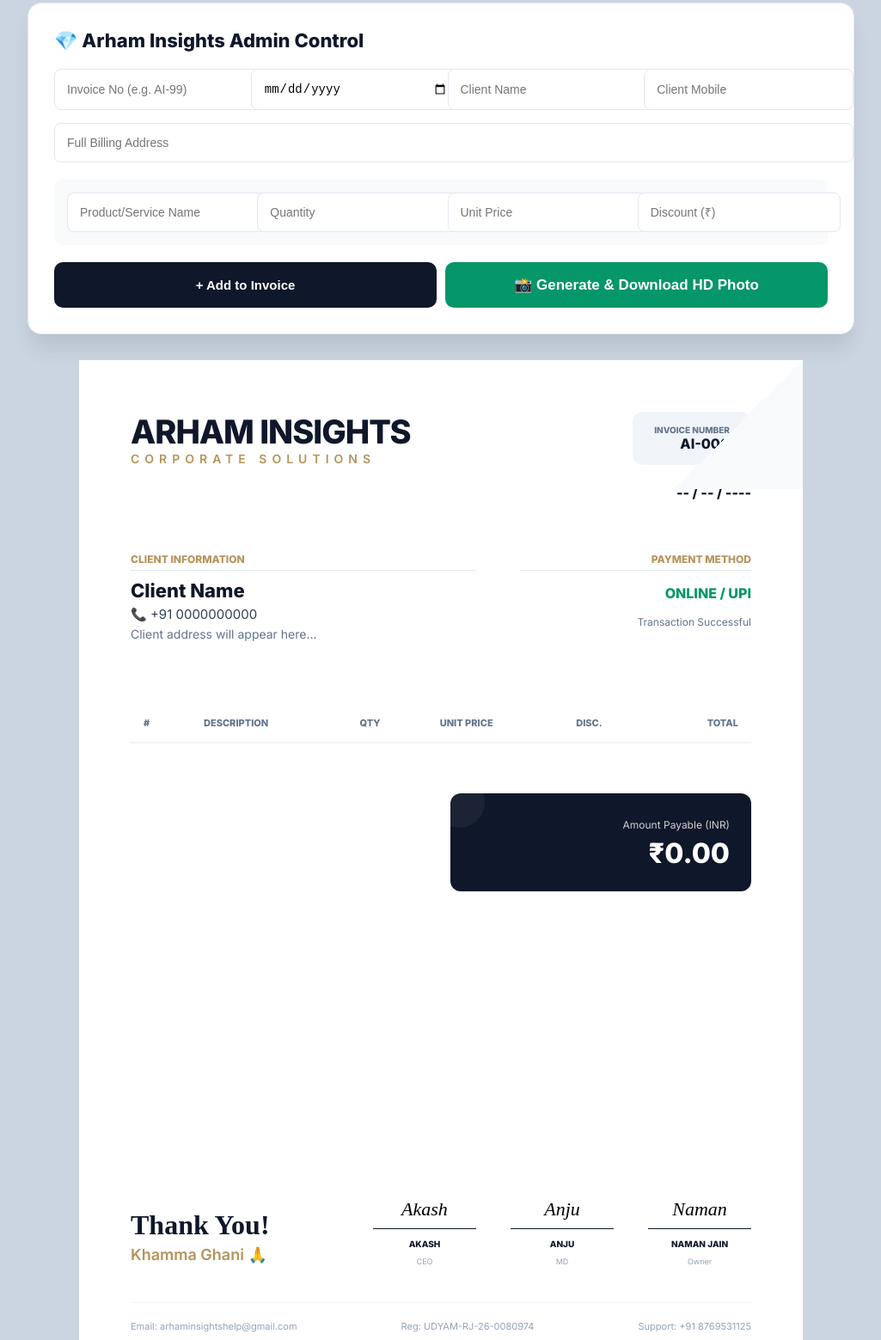
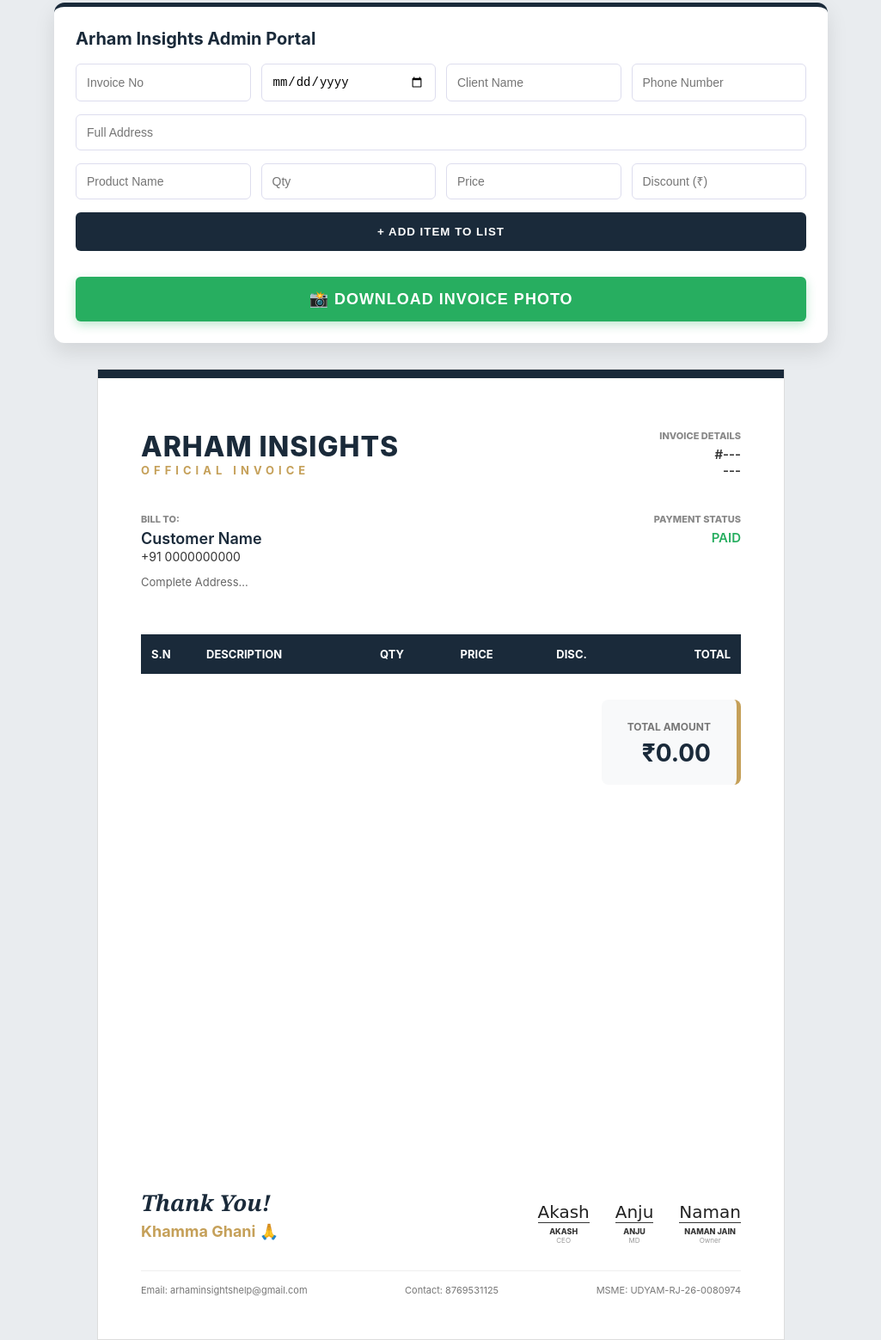
Before and after one commit to arhaminsights/Invoice-, a plain HTML site: page index.html in a window 1280 px wide. Shown: the part 17-1576 px from the top of the page at 86% size, without its empty margins (127-1152 px from the left). Drawn offline with nearby package versions, Linux system fonts and the light colour scheme; a web font is replaced by a local one.

Commit message:
Update index.html

```diff
--- a/index.html
+++ b/index.html
@@ -3,264 +3,207 @@
 <head>
     <meta charset="UTF-8">
     <meta name="viewport" content="width=device-width, initial-scale=1.0">
-    <title>Arham Insights | Premium Invoice Portal</title>
-    <link href="https://fonts.googleapis.com/css2?family=Inter:wght@400;600;800&family=Playfair+Display:ital,wght@1,600&display=swap" rel="stylesheet">
+    <title>Arham Insights - Professional Photo Invoice</title>
     <script src="https://cdnjs.cloudflare.com/ajax/libs/html-to-image/1.11.1/html-to-image.min.js"></script>
+    <style>
+        :root { --primary: #1a2a3a; --gold: #c5a059; --light-bg: #f8f9fa; }
+        body { font-family: 'Inter', 'Segoe UI', sans-serif; background: #e9ecef; margin: 0; padding: 10px; color: #333; }
 
-    <style>
-        :root { --brand: #0f172a; --accent: #94a3b8; --gold: #b5935b; --success: #059669; }
-        body { font-family: 'Inter', sans-serif; background: #cbd5e1; margin: 0; padding: 20px; color: #1e293b; }
+        /* Admin Controls */
+        .admin-card { background: white; max-width: 850px; margin: 10px auto; padding: 25px; border-radius: 12px; box-shadow: 0 10px 25px rgba(0,0,0,0.1); border-top: 5px solid var(--primary); }
+        .grid-4 { display: grid; grid-template-columns: repeat(auto-fit, minmax(180px, 1fr)); gap: 12px; margin-bottom: 15px; }
+        input { width: 100%; padding: 12px; border: 1.5px solid #dde; border-radius: 6px; box-sizing: border-box; transition: 0.3s; font-size: 14px; }
+        input:focus { border-color: var(--gold); outline: none; box-shadow: 0 0 8px rgba(197,160,89,0.2); }
 
-        /* Admin Dashboard */
-        .admin-panel { background: #ffffff; max-width: 900px; margin: 0 auto 30px; padding: 30px; border-radius: 16px; box-shadow: 0 20px 25px -5px rgba(0,0,0,0.1); border: 1px solid #e2e8f0; }
-        .panel-title { font-size: 22px; font-weight: 800; color: var(--brand); margin-bottom: 20px; display: flex; align-items: center; gap: 10px; }
-        .input-group { display: grid; grid-template-columns: repeat(auto-fit, minmax(200px, 1fr)); gap: 15px; margin-bottom: 15px; }
-        input { width: 100%; padding: 14px; border: 1.5px solid #e2e8f0; border-radius: 8px; font-size: 14px; transition: all 0.2s; }
-        input:focus { border-color: var(--brand); outline: none; box-shadow: 0 0 0 4px rgba(15, 23, 42, 0.1); }
+        .btn { padding: 15px; border: none; border-radius: 6px; cursor: pointer; font-weight: 700; text-transform: uppercase; letter-spacing: 1px; transition: 0.3s; }
+        .btn-add { background: var(--primary); color: white; width: 100%; margin-bottom: 10px; }
+        .btn-download { background: #27ae60; color: white; width: 100%; font-size: 18px; margin-top: 20px; box-shadow: 0 4px 12px rgba(39,174,96,0.3); }
 
-        .action-btns { display: flex; gap: 10px; margin-top: 20px; }
-        .btn { flex: 1; padding: 16px; border: none; border-radius: 10px; font-weight: 700; cursor: pointer; transition: 0.3s; font-size: 15px; }
-        .btn-add { background: var(--brand); color: white; }
-        .btn-add:hover { background: #1e293b; transform: translateY(-2px); }
-        .btn-photo { background: var(--success); color: white; font-size: 17px; }
-        .btn-photo:hover { opacity: 0.9; transform: translateY(-2px); box-shadow: 0 10px 15px -3px rgba(5, 150, 105, 0.4); }
-
-        /* THE INVOICE SHEET (A4 MASTERPIECE) */
-        .invoice-wrapper { width: 100%; overflow-x: auto; padding-bottom: 50px; }
+        /* THE INVOICE SHEET (A4 Style) */
+        .preview-scroll { width: 100%; overflow-x: auto; padding: 20px 0; }
         #invoice-sheet {
-            width: 842px; min-height: 1191px; background: white; margin: 0 auto;
-            padding: 60px; box-sizing: border-box; display: flex; flex-direction: column;
-            position: relative; color: #334155;
+            width: 800px; min-height: 1130px; background: white; margin: 0 auto;
+            padding: 50px; box-sizing: border-box; display: flex; flex-direction: column;
+            position: relative; border: 1px solid #ddd;
         }
 
-        /* Premium Decorations */
-        .corner-design { position: absolute; top: 0; right: 0; width: 150px; height: 150px; background: linear-gradient(135deg, transparent 50%, #f8fafc 50%); }
+        .top-bar { position: absolute; top: 0; left: 0; width: 100%; height: 10px; background: var(--primary); }
+        .header { display: flex; justify-content: space-between; align-items: flex-start; margin-top: 20px; margin-bottom: 40px; }
+        .brand-box h1 { margin: 0; font-size: 32px; color: var(--primary); letter-spacing: 1px; font-weight: 800; }
+        .brand-box p { margin: 0; color: var(--gold); font-weight: 700; letter-spacing: 5px; font-size: 13px; }
 
-        .header-top { display: flex; justify-content: space-between; align-items: flex-start; margin-bottom: 60px; }
-        .logo-area h1 { margin: 0; font-size: 38px; font-weight: 800; color: var(--brand); letter-spacing: -1px; }
-        .logo-area p { margin: 0; font-size: 14px; font-weight: 600; color: var(--gold); letter-spacing: 6px; text-transform: uppercase; }
+        .info-grid { display: grid; grid-template-columns: 1fr 1fr; gap: 40px; margin-bottom: 30px; }
+        .info-label { font-size: 11px; text-transform: uppercase; color: #888; font-weight: 800; margin-bottom: 5px; }
+        .info-value { font-size: 15px; font-weight: 600; margin: 0; }
 
-        .inv-meta { text-align: right; }
-        .meta-box { background: #f1f5f9; padding: 15px 25px; border-radius: 12px; display: inline-block; }
-        .meta-label { font-size: 10px; font-weight: 800; color: #64748b; text-transform: uppercase; display: block; }
-        .meta-value { font-size: 16px; font-weight: 700; color: var(--brand); }
+        table { width: 100%; border-collapse: collapse; margin-top: 10px; }
+        th { background: var(--primary); color: white; padding: 15px 12px; text-align: left; font-size: 13px; text-transform: uppercase; }
+        td { border-bottom: 1px solid #eee; padding: 15px 12px; font-size: 14px; color: #444; }
+        tr:last-child td { border-bottom: 2px solid var(--primary); }
 
-        .client-section { display: grid; grid-template-columns: 1.5fr 1fr; gap: 50px; margin-bottom: 40px; }
-        .section-h { font-size: 12px; font-weight: 800; color: var(--gold); text-transform: uppercase; margin-bottom: 10px; border-bottom: 1px solid #e2e8f0; padding-bottom: 5px; }
-        .client-name { font-size: 22px; font-weight: 700; color: var(--brand); margin: 0; }
+        .summary-wrapper { margin-top: 30px; display: flex; justify-content: flex-end; }
+        .total-card { background: var(--light-bg); padding: 20px 30px; border-radius: 8px; border-right: 5px solid var(--gold); text-align: right; }
+        .total-card h2 { margin: 5px 0 0 0; font-size: 28px; color: var(--primary); }
 
-        /* Elegant Table */
-        table { width: 100%; border-collapse: separate; border-spacing: 0 8px; margin: 20px 0; }
-        th { padding: 15px; text-align: left; font-size: 11px; font-weight: 800; color: #64748b; text-transform: uppercase; border-bottom: 2px solid #f1f5f9; }
-        td { padding: 18px 15px; background: #ffffff; border-bottom: 1px solid #f1f5f9; font-size: 14px; }
-        .row-total { font-weight: 700; color: var(--brand); text-align: right; }
+        /* Compact Signatures Bottom-Right */
+        .footer-main { margin-top: auto; padding-top: 50px; display: flex; justify-content: space-between; align-items: flex-end; }
+        .thank-you h3 { margin: 0; font-family: 'Georgia', serif; font-size: 26px; color: var(--primary); font-style: italic; }
 
-        .total-area { margin-top: 30px; display: flex; justify-content: flex-end; }
-        .total-box { width: 300px; background: var(--brand); color: white; padding: 25px; border-radius: 12px; text-align: right; position: relative; overflow: hidden; }
-        .total-box::after { content: ''; position: absolute; top: -20px; left: -20px; width: 60px; height: 60px; background: rgba(255,255,255,0.05); border-radius: 50%; }
-        .total-label { font-size: 12px; font-weight: 400; opacity: 0.8; }
-        .total-val { font-size: 32px; font-weight: 800; margin: 5px 0 0 0; }
+        .sig-group { display: flex; gap: 30px; text-align: center; }
+        .sig-font { font-family: 'Brush Script MT', cursive; font-size: 20px; color: #222; margin: 0; line-height: 1; }
+        .sig-line { border-top: 1px solid #333; margin-top: 2px; padding-top: 4px; font-size: 9px; font-weight: 800; text-transform: uppercase; }
+        .sig-role { font-size: 8px; color: #999; }
 
-        /* Stylish Signatures */
-        .footer-sig { margin-top: auto; padding-top: 60px; display: flex; justify-content: space-between; align-items: flex-end; }
-        .thank-you h2 { font-family: 'Playfair Display', serif; font-size: 32px; color: var(--brand); margin: 0; }
-        .thank-you p { font-weight: 600; color: var(--gold); margin: 5px 0; font-size: 18px; }
-
-        .sig-container { display: flex; gap: 40px; }
-        .sig-card { text-align: center; }
-        .sig-img { font-family: 'Playfair Display', serif; font-style: italic; font-size: 22px; color: #000; margin: 0; height: 30px; }
-        .sig-line { width: 120px; border-top: 1.5px solid var(--brand); margin: 5px auto; }
-        .sig-name { font-size: 10px; font-weight: 800; text-transform: uppercase; color: var(--brand); }
-        .sig-post { font-size: 9px; color: #94a3b8; }
-
-        .company-legal { border-top: 1px solid #f1f5f9; margin-top: 40px; padding-top: 20px; font-size: 11px; color: #94a3b8; display: flex; justify-content: space-between; font-weight: 500; }
+        .bottom-details { border-top: 1px solid #eee; margin-top: 30px; padding-top: 15px; font-size: 11px; color: #777; display: flex; justify-content: space-between; }
     </style>
 </head>
 <body>
 
-<div class="admin-panel">
-    <div class="panel-title">💎 Arham Insights Admin Control</div>
-    <div class="input-group">
-        <input type="text" id="inNo" placeholder="Invoice No (e.g. AI-99)" oninput="sync()">
+<div class="admin-card">
+    <h2 style="margin-top:0; color:var(--primary); font-size:20px;">Arham Insights Admin Portal</h2>
+    <div class="grid-4">
+        <input type="text" id="inNo" placeholder="Invoice No" oninput="sync()">
         <input type="date" id="inDate" oninput="sync()">
         <input type="text" id="inName" placeholder="Client Name" oninput="sync()">
-        <input type="text" id="inPhone" placeholder="Client Mobile" oninput="sync()">
+        <input type="text" id="inPhone" placeholder="Phone Number" oninput="sync()">
     </div>
-    <input type="text" id="inAddr" placeholder="Full Billing Address" oninput="sync()" style="margin-bottom:20px;">
+    <input type="text" id="inAddr" placeholder="Full Address" oninput="sync()" style="width:100%; margin-bottom:15px;">
 
-    <div class="input-group" style="background:#f8fafc; padding:15px; border-radius:10px;">
-        <input type="text" id="pName" placeholder="Product/Service Name">
-        <input type="number" id="pQty" placeholder="Quantity">
-        <input type="number" id="pPrice" placeholder="Unit Price">
+    <div class="grid-4">
+        <input type="text" id="pName" placeholder="Product Name">
+        <input type="number" id="pQty" placeholder="Qty">
+        <input type="number" id="pPrice" placeholder="Price">
         <input type="number" id="pDisc" placeholder="Discount (₹)">
     </div>
-
-    <div class="action-btns">
-        <button class="btn btn-add" onclick="addRow()">+ Add to Invoice</button>
-        <button class="btn btn-photo" onclick="downloadInvoice()">📸 Generate & Download HD Photo</button>
-    </div>
+    <button class="btn btn-add" onclick="addItem()">+ Add Item To List</button>
+    <button class="btn btn-download" onclick="captureImage()">📸 Download Invoice Photo</button>
 </div>
 
-<div class="invoice-wrapper">
+<div class="preview-scroll">
     <div id="invoice-sheet">
-        <div class="corner-design"></div>
-
-        <div class="header-top">
-            <div class="logo-area">
+        <div class="top-bar"></div>
+        <div class="header">
+            <div class="brand-box">
                 <h1>ARHAM INSIGHTS</h1>
-                <p>Corporate Solutions</p>
+                <p>OFFICIAL INVOICE</p>
             </div>
-            <div class="inv-meta">
-                <div class="meta-box">
-                    <span class="meta-label">Invoice Number</span>
-                    <span class="meta-value" id="outNo">AI-000</span>
-                </div>
-                <div style="margin-top:10px;">
-                    <span class="meta-label">Date of Issue</span>
-                    <span class="meta-value" id="outDate">-- / -- / ----</span>
-                </div>
+            <div style="text-align:right">
+                <div class="info-label">Invoice Details</div>
+                <p class="info-value">#<span id="outNo">---</span></p>
+                <p class="info-value" id="outDate">---</p>
             </div>
         </div>
 
-        <div class="client-section">
+        <div class="info-grid">
             <div>
-                <div class="section-h">Client Information</div>
-                <p class="client-name" id="outName">Client Name</p>
-                <p style="margin:5px 0; font-size:15px;">📞 +91 <span id="outPhone">0000000000</span></p>
-                <p style="margin:5px 0; color:#64748b; font-size:14px; max-width:300px;" id="outAddr">Client address will appear here...</p>
+                <div class="info-label">Bill To:</div>
+                <p class="info-value" id="outName" style="color:var(--primary); font-size:18px;">Customer Name</p>
+                <p style="margin:2px 0; font-size:14px;">+91 <span id="outPhone">0000000000</span></p>
+                <p id="outAddr" style="font-size:13px; color:#666;">Complete Address...</p>
             </div>
             <div style="text-align:right">
-                <div class="section-h">Payment Method</div>
-                <p style="font-weight:700; color:var(--success);">ONLINE / UPI</p>
-                <p style="font-size:12px; color:#64748b;">Transaction Successful</p>
+                <div class="info-label">Payment Status</div>
+                <p class="info-value" style="color:#27ae60">PAID</p>
             </div>
         </div>
 
         <table>
             <thead>
                 <tr>
-                    <th width="40">#</th>
+                    <th width="40">S.N</th>
                     <th>Description</th>
                     <th>Qty</th>
-                    <th>Unit Price</th>
+                    <th>Price</th>
                     <th>Disc.</th>
                     <th style="text-align:right">Total</th>
                 </tr>
             </thead>
-            <tbody id="invoiceItems">
-                </tbody>
+            <tbody id="tableBody"></tbody>
         </table>
 
-        <div class="total-area">
-            <div class="total-box">
-                <span class="total-label">Amount Payable (INR)</span>
-                <h2 class="total-val" id="gTotal">₹0.00</h2>
+        <div class="summary-wrapper">
+            <div class="total-card">
+                <span style="font-size:12px; font-weight:700; color:#777">TOTAL AMOUNT</span>
+                <h2 id="gTotal">₹0.00</h2>
             </div>
         </div>
 
-        <div class="footer-sig">
+        <div class="footer-main">
             <div class="thank-you">
-                <h2>Thank You!</h2>
-                <p>Khamma Ghani 🙏</p>
+                <h3>Thank You!</h3>
+                <p style="color:var(--gold); font-weight:700; font-size:18px; margin:5px 0">Khamma Ghani 🙏</p>
             </div>
-            <div class="sig-container">
-                <div class="sig-card">
-                    <p class="sig-img">Akash</p>
-                    <div class="sig-line"></div>
-                    <span class="sig-name">Akash</span><br><span class="sig-post">CEO</span>
+            <div class="sig-group">
+                <div class="sig-item">
+                    <p class="sig-font">Akash</p>
+                    <div class="sig-line">Akash</div>
+                    <div class="sig-role">CEO</div>
                 </div>
-                <div class="sig-card">
-                    <p class="sig-img">Anju</p>
-                    <div class="sig-line"></div>
-                    <span class="sig-name">Anju</span><br><span class="sig-post">MD</span>
+                <div class="sig-item">
+                    <p class="sig-font">Anju</p>
+                    <div class="sig-line">Anju</div>
+                    <div class="sig-role">MD</div>
                 </div>
-                <div class="sig-card">
-                    <p class="sig-img">Naman</p>
-                    <div class="sig-line"></div>
-                    <span class="sig-name">Naman Jain</span><br><span class="sig-post">Owner</span>
+                <div class="sig-item">
+                    <p class="sig-font">Naman</p>
+                    <div class="sig-line">Naman Jain</div>
+                    <div class="sig-role">Owner</div>
                 </div>
             </div>
         </div>
 
-        <div class="company-legal">
+        <div class="bottom-details">
             <span>Email: arhaminsightshelp@gmail.com</span>
-            <span>Reg: UDYAM-RJ-26-0080974</span>
-            <span>Support: +91 8769531125</span>
+            <span>Contact: 8769531125</span>
+            <span>MSME: UDYAM-RJ-26-0080974</span>
         </div>
     </div>
 </div>
 
 <script>
-    let rows = [];
-
+    let items = [];
     function sync() {
-        document.getElementById('outNo').innerText = document.getElementById('inNo').value || 'AI-000';
-        document.getElementById('outDate').innerText = document.getElementById('inDate').value || '--/--/----';
-        document.getElementById('outName').innerText = document.getElementById('inName').value || 'Client Name';
-        document.getElementById('outPhone').innerText = document.getElementById('inPhone').value || '0000000000';
-        document.getElementById('outAddr').innerText = document.getElementById('inAddr').value || 'Client address will appear here...';
+        document.getElementById('outNo').innerText = document.getElementById('inNo').value || '---';
+        document.getElementById('outDate').innerText = document.getElementById('inDate').value || '---';
+        document.getElementById('outName').innerText = document.getElementById('inName').value || 'Customer Name';
+        document.getElementById('outPhone').innerText = document.getElementById('outPhone').value || '0000000000';
+        document.getElementById('outAddr').innerText = document.getElementById('inAddr').value || 'Complete Address...';
     }
 
-    function addRow() {
+    function addItem() {
         const name = document.getElementById('pName').value;
         const qty = parseFloat(document.getElementById('pQty').value) || 1;
         const price = parseFloat(document.getElementById('pPrice').value) || 0;
         const disc = parseFloat(document.getElementById('pDisc').value) || 0;
-
-        if(!name || price <= 0) return alert("Pehle product ki sahi detail daalo!");
-
+        if(!name) return alert("Detail bharo bhai!");
         const total = (qty * price) - disc;
-        rows.push({name, qty, price, disc, total});
-
-        updateTable();
-
-        // Clear fields
+        items.push({name, qty, price, disc, total});
+        render();
         document.getElementById('pName').value = '';
         document.getElementById('pQty').value = '';
         document.getElementById('pPrice').value = '';
         document.getElementById('pDisc').value = '';
     }
 
-    function updateTable() {
-        const body = document.getElementById('invoiceItems');
-        body.innerHTML = '';
-        let grand = 0;
-
-        rows.forEach((r, i) => {
-            grand += r.total;
-            body.innerHTML += `
-                <tr>
-                    <td>${i+1}</td>
-                    <td><span style="font-weight:600; color:#0f172a">${r.name}</span></td>
-                    <td>${r.qty}</td>
-                    <td>₹${r.price.toLocaleString()}</td>
-                    <td style="color:#ef4444">-₹${r.disc}</td>
-                    <td class="row-total">₹${r.total.toLocaleString()}</td>
-                </tr>
-            `;
+    function render() {
+        const tb = document.getElementById('tableBody');
+        tb.innerHTML = ''; let gt = 0;
+        items.forEach((it, i) => {
+            gt += it.total;
+            tb.innerHTML += `<tr><td>${i+1}</td><td><strong>${it.name}</strong></td><td>${it.qty}</td><td>₹${it.price}</td><td>-₹${it.disc}</td><td style="text-align:right; font-weight:bold">₹${it.total.toFixed(2)}</td></tr>`;
         });
-
-        document.getElementById('gTotal').innerText = "₹" + grand.toLocaleString('en-IN', {minimumFractionDigits: 2});
+        document.getElementById('gTotal').innerText = "₹" + gt.toLocaleString('en-IN');
     }
 
-    function downloadInvoice() {
+    function captureImage() {
         const node = document.getElementById('invoice-sheet');
-        const invName = document.getElementById('inNo').value || 'New';
-
-        htmlToImage.toPng(node, {
-            quality: 1,
-            pixelRatio: 3, // Super HD Quality
-            backgroundColor: '#ffffff'
-        })
+        htmlToImage.toPng(node, { quality: 1, backgroundColor: '#ffffff', pixelRatio: 2 })
         .then(function (dataUrl) {
             const link = document.createElement('a');
-            link.download = `Invoice_${invName}.png`;
+            link.download = 'Arham_Invoice_' + (document.getElementById('inNo').value || "New") + '.png';
             link.href = dataUrl;
             link.click();
-        })
-        .catch(function (error) {
-            alert('Error generating image. Try again!');
-        });
+        }).catch(err => alert("Error: " + err));
     }
 </script>
 </body>
```
